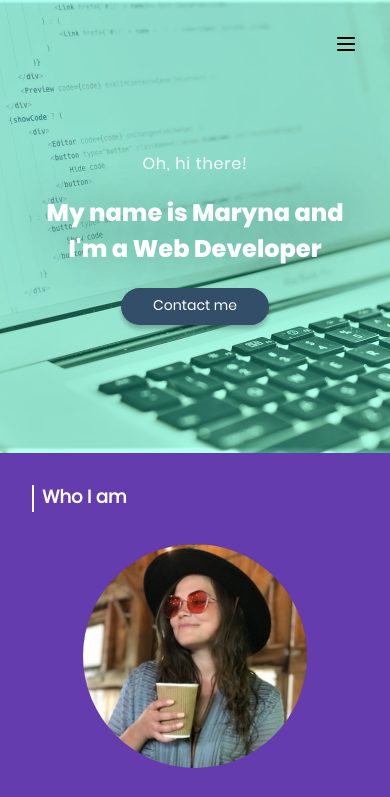
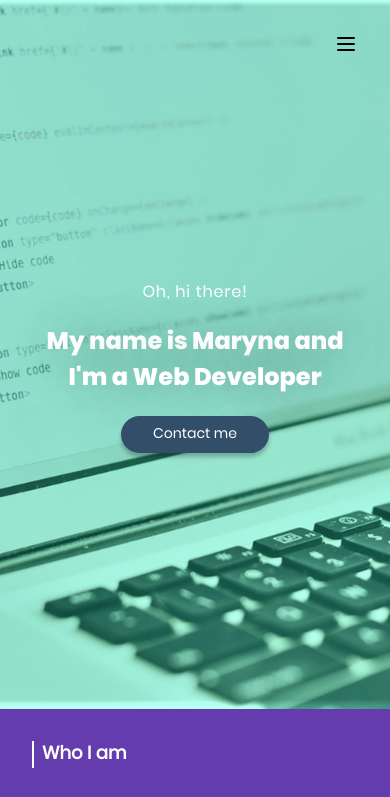
Before and after one commit to marynasalii/marynasalii.github.io, a website: page index.html in a window 390 px wide. Shown: the top 797 px of the page. Drawn offline with Linux system fonts and the light colour scheme; files whose address does not match are found by name.

Commit message:
Bigger padding on mobile

```diff
--- a/index.html
+++ b/index.html
@@ -29,7 +29,7 @@
 					</svg>
 				</button>
 			</div>
-			<div class="flex flex-col items-center m-auto pb-32 pt-24 lg:pb-40 lg:pt-24">
+			<div class="flex flex-col items-center m-auto pb-64 pt-56 lg:pb-40 lg:pt-24">
 				<p class="text-white tracking-wider text-base lg:text-xl">Oh, hi there!</p>
 				<h1
 					class="text-white text-center mt-5 mb-5 leading-normal text-2xl lg:text-4xl lg:mt-8 lg:mb-8">
```
